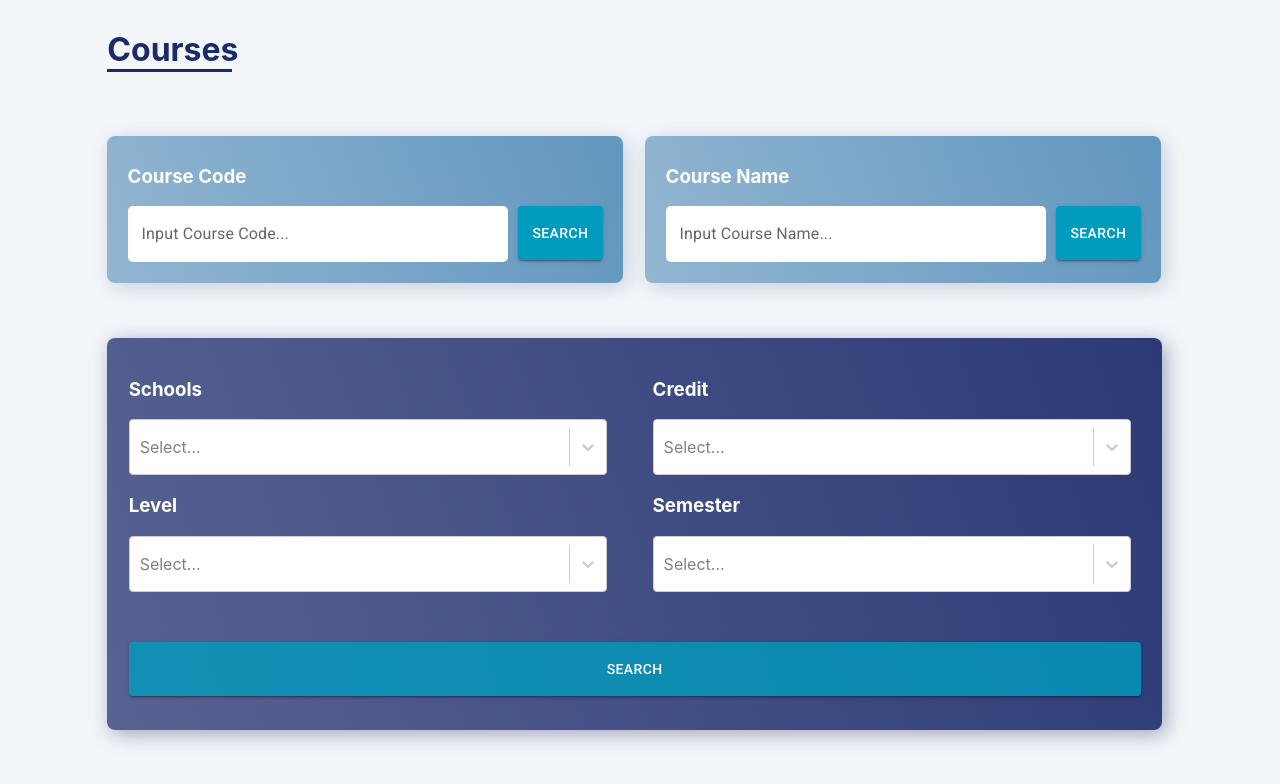
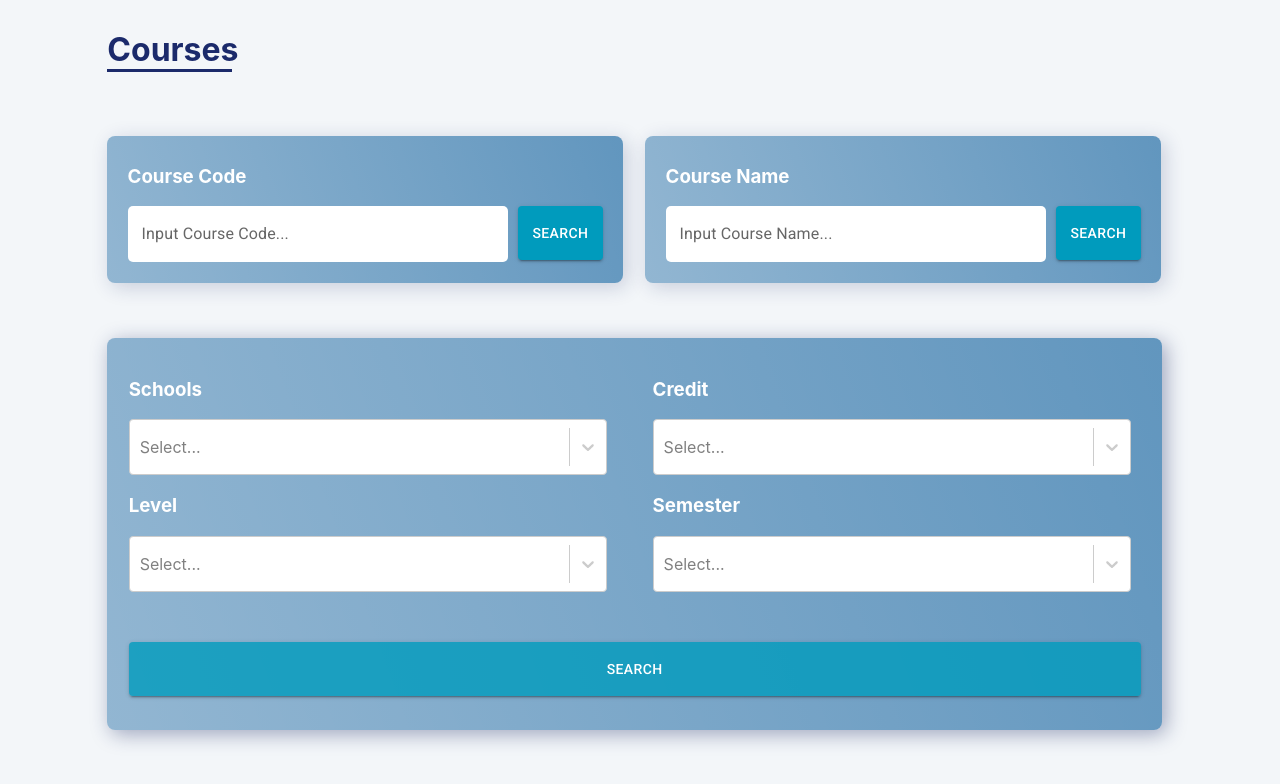
Before and after one commit to EricWay1024/nott-course, a React (Create React App) app: page /course-index in a window 1280 px wide. Shown: the top 784 px of the page. Built offline with nearby package versions, Linux system fonts and the light colour scheme.

Commit message:
FIX: change the card color

```diff
--- a/src/App.css
+++ b/src/App.css
@@ -205,7 +205,8 @@ a:hover {
   min-height: 350px;
   position: relative;
   top:15px;
-  background-image: linear-gradient(250deg, rgba(27, 42, 107, 0.92), rgba(27, 42, 107, 0.72));
+  /* background-image: linear-gradient(250deg, rgba(27, 42, 107, 0.92), rgba(27, 42, 107, 0.72));  */
+  background-image: linear-gradient(250deg, rgba(0, 86, 151, 0.6), rgba(0, 86, 151, 0.4));
 
   padding: 2%;
   border-radius: 8px;
```
